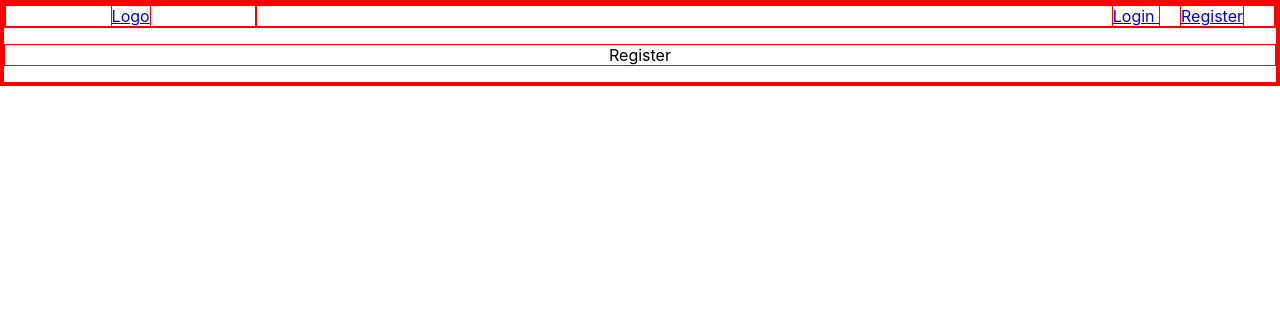
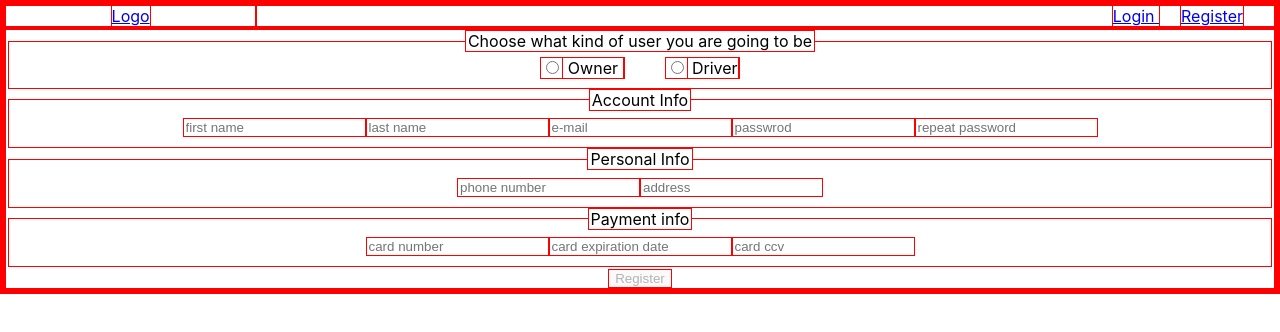
Before and after one commit to MetaU-JAEB/MU-Project, a React (Create React App) app in the folder Front-end/parquick/: page /Register in a window 1280 px wide. Shown: the top 332 px of the page. Built offline with nearby package versions, Linux system fonts and the light colour scheme.

Commit message:
[REGISTER SCREEN] basic elements

```diff
--- a/Front-end/parquick/src/components/Register/Register.css
+++ b/Front-end/parquick/src/components/Register/Register.css
@@ -0,0 +1,4 @@
+.radio-type{
+    margin: 20px;
+    display: inline;
+}
--- a/Front-end/parquick/src/components/Register/Register.jsx
+++ b/Front-end/parquick/src/components/Register/Register.jsx
@@ -1,10 +1,95 @@
 // @flow
 import * as React from 'react'
+import { useEffect } from 'react';
+import { useState } from 'react';
 import './Register.css';
 
-function Register () : React.MixedElement {
+function Register(): React.MixedElement {
+
+    const [userType, setUserType] = useState("");
+
+    useEffect(() => {
+        console.log('user type selected: ', userType);
+    }, [userType])
+
+    function handlerOnChangeRadioType(event) {
+        setUserType(event.target.value)
+    }
+
+    function handleOnSubmitRegister(event) {
+        event.preventDefault();
+        console.log("submitting");
+    }
+
+
+
+
     return <>
-        <p>Register</p>
+        <div className="register">
+            <form action="#">
+                <fieldset>
+                    <legend>Choose what kind of user you are going to be</legend>
+                    <div className="radio-type">
+                        <input type="radio" name="type" id="radio-owner" value={"owner"} checked={userType == "owner"} onChange={handlerOnChangeRadioType} />
+                        <label htmlFor="type"> Owner </label>
+                    </div>
+                    <div className="radio-type">
+                        <input type="radio" name="type" id="radio-driver" value={"driver"} checked={userType == "driver"} onChange={handlerOnChangeRadioType} />
+                        <label htmlFor="type"> Driver </label>
+                    </div>
+
+                </fieldset>
+                <fieldset>
+                    <legend>Account Info</legend>
+                    <input type="text" name="first-name" id="first-name" placeholder='first name' />
+                    <input type="text" name="last-name" id="last-name" placeholder='last name' />
+                    <input type="text" name="e-mail" id="e-mail" placeholder='e-mail' />
+                    <input type="text" name="passwrod" id="passwrod" placeholder='passwrod' />
+                    <input type="text" name="password-repeat" id="password-repeat" placeholder='repeat password' />
+
+                </fieldset>
+
+                <fieldset>
+                    <legend>Personal Info</legend>
+
+                    <input type="text" name="phone-number" id="phone-number" placeholder='phone number' />
+                    <input type="text" name="address" id="address" placeholder='address' />
+
+
+
+                </fieldset>
+
+                <fieldset>
+                    <legend>Payment info</legend>
+                    <input type="text" name="card-number" id="card-number" placeholder='card number' />
+                    <input type="text" name="card-expiration-date" id="card-expiration-date" placeholder='card expiration date' />
+                    <input type="text" name="card-ccv" id="card-ccv" placeholder='card ccv' />
+                    {
+                        userType === "owner" ?
+                            <>
+                                <input type="text" name="routing-number" id="routing-number" placeholder='routing number' />
+                                <input type="text" name="account-number" id="account-number" placeholder='account number' />
+                            </>
+                            :
+                            <></>
+                    }
+
+                </fieldset>
+                {
+                    userType === "driver" ?
+                        <fieldset>
+                            <legend>Car info</legend>
+                            <input type="text" name="car-height-fts" id="car-height-fts" placeholder='car height, in feets' />
+                            <input type="text" name="car-length-fts" id="car-length-fts" placeholder='car length, in feets' />
+                            <input type="text" name="car-width-fts" id="car-width-fts" placeholder='car width, in feets' />
+                        </fieldset>
+                        :
+                        <></>
+                }
+                <button type="submit" onClick={handleOnSubmitRegister} disabled={!(userType === "driver" || userType === "owner")}>Register</button>
+            </form>
+        </div>
+
     </>
 }
 
```
